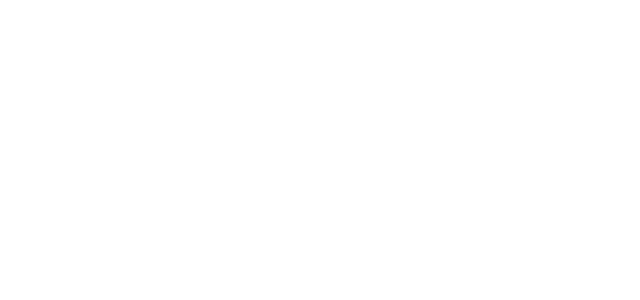
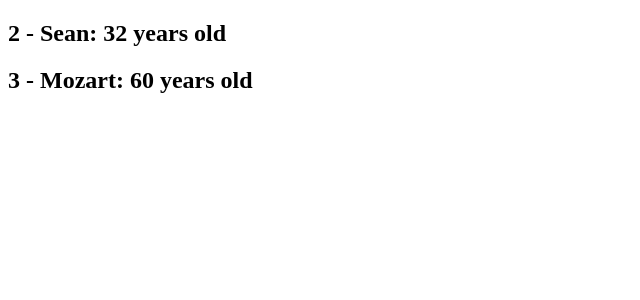
Before and after one commit to SamaJabri/Develhope-Web-React, a React (Create React App) app: page / in a window 1280 px wide. Shown: the top 300 px of the page, without its empty margins (0-640 px from the left). Built offline with nearby package versions, Linux system fonts and the light colour scheme.

Commit message:
Solved fifty-ninth exercise

```diff
--- a/src/App.jsx
+++ b/src/App.jsx
@@ -1,7 +1,28 @@
 import React, { Component } from "react";
+import FilteredList from "./components/FilteredList";
 
 export default class App extends Component {
+  state = {
+    dataList: [
+      {
+        id: 1,
+        name: "Alvaro",
+        age: 16,
+      },
+      {
+        id: 2,
+        name: "Sean",
+        age: 32,
+      },
+      {
+        id: 3,
+        name: "Mozart",
+        age: 60,
+      },
+    ],
+  };
+
   render() {
-    return <div></div>
+    return <FilteredList dataList={this.state.dataList} />;
   }
 }
--- /dev/null
+++ b/src/components/FilteredList.jsx
@@ -0,0 +1,20 @@
+import React, { useMemo } from "react";
+
+export default function FilteredList(props) {
+  const filterOverEighteen = useMemo(
+    () => props.dataList.filter((user) => user.age > 18),
+    [props.dataList]
+  );
+
+  return (
+    <div>
+      {filterOverEighteen.map((user) => (
+        <div key={user.id}>
+          <h2>
+            {user.id} - {user.name}: {user.age} years old
+          </h2>
+        </div>
+      ))}
+    </div>
+  );
+}
```
